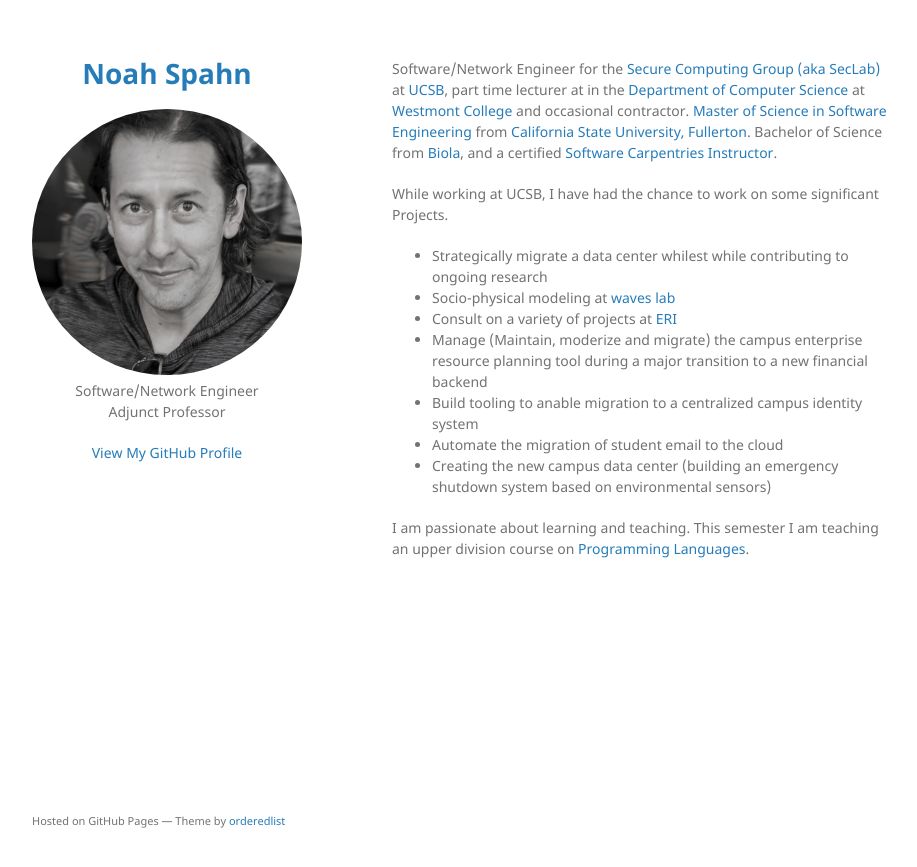
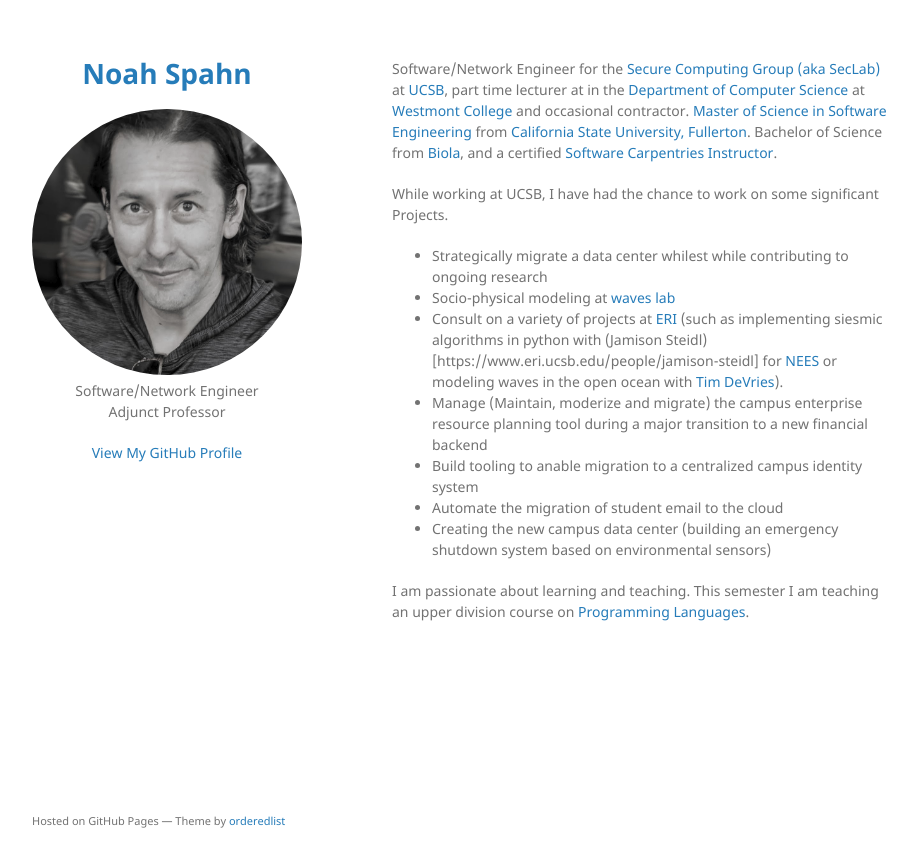
Before and after one commit to vpati/vpati.github.io, a Jekyll site: the page built from index.md, in a window 1280 px wide. Shown: the top 867 px of the page, without its empty margins (178-1095 px from the left). Built offline with Jekyll 4.4.1, drawn with Linux system fonts in a browser that asks for light colours.

Commit message:
ERI contacts

```diff
--- a/index.md
+++ b/index.md
@@ -14,8 +14,8 @@
 While working at UCSB, I have had the chance to work on some significant Projects.
 
  - Strategically migrate a data center whilest while contributing to ongoing research
- - Socio-physical modeling at [waves lab](http://caylor.eri.ucsb.edu/){:target="_blank"}
- - Consult on a variety of projects at [ERI](https://eri.ucsb.edu){:target="_blank"}
+ - Socio-physical modeling at [waves lab](http://caylor.eri.ucsb.edu/)
+ - Consult on a variety of projects at [ERI](https://eri.ucsb.edu) (such as implementing siesmic algorithms in python with (Jamison Steidl)[https://www.eri.ucsb.edu/people/jamison-steidl] for [NEES](http://www.nees.ucsb.edu/) or modeling waves in the open ocean with [Tim DeVries](https://tdevries.eri.ucsb.edu/)).
  - Manage (Maintain, moderize and migrate) the campus enterprise resource planning tool during a major transition to a new financial backend
  - Build tooling to anable migration to a centralized campus identity system
  - Automate the migration of student email to the cloud
```
